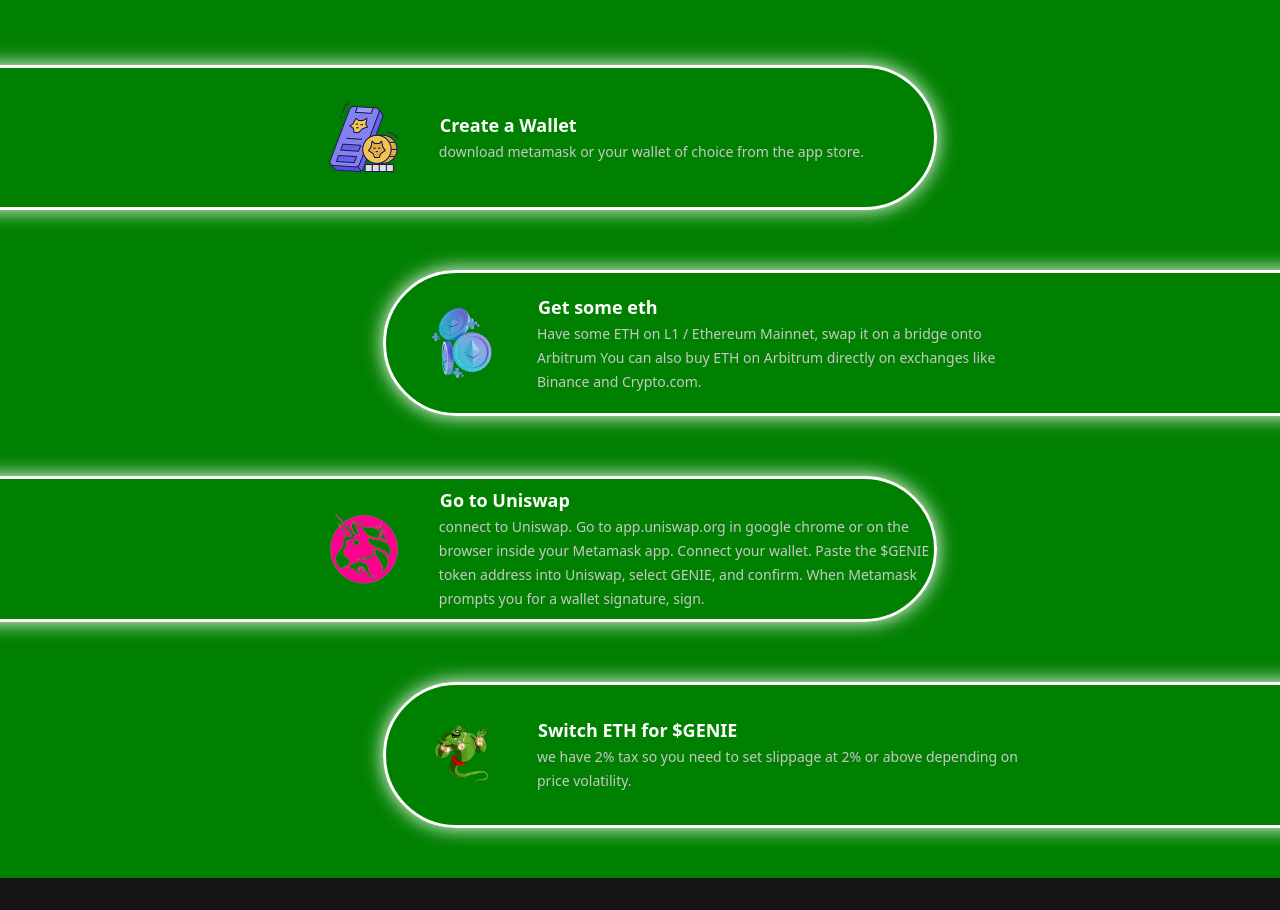
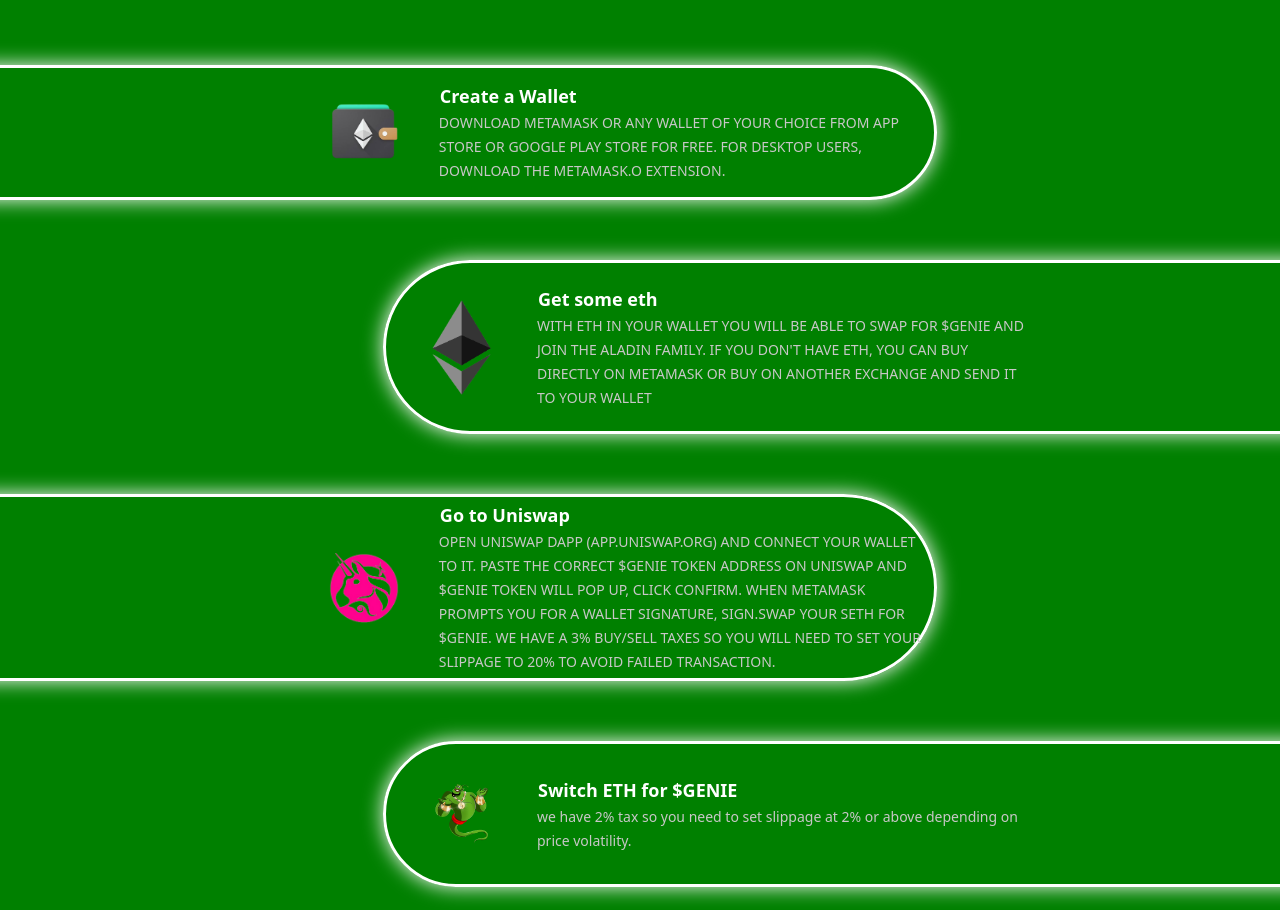
Before and after one commit to Sheriff10/genie, a React (Create React App) app: page / in a window 1280 px wide. Shown: the part 1247-2157 px from the top of the page. Built offline with nearby package versions, Linux system fonts and the light colour scheme.

Commit message:
changed how to buy images icon

```diff
--- a/src/components/how_to_buy.jsx
+++ b/src/components/how_to_buy.jsx
@@ -8,19 +8,19 @@
       htbFunc(
          "h1.png",
          "Create  a Wallet",
-         "download metamask or your wallet of choice from the app store.",
+         "DOWNLOAD METAMASK OR ANY WALLET OF YOUR CHOICE FROM APP STORE OR GOOGLE PLAY STORE FOR FREE. FOR DESKTOP USERS, DOWNLOAD THE METAMASK.O EXTENSION. ",
          "tXn"
       ),
       htbFunc(
          "h2.png",
          "Get some eth",
-         "Have some ETH on L1 / Ethereum Mainnet, swap it on a bridge onto Arbitrum You can also buy ETH on Arbitrum directly on exchanges like Binance and Crypto.com.",
+         "WITH ETH IN YOUR WALLET YOU WILL BE ABLE TO SWAP FOR $GENIE AND JOIN THE ALADIN FAMILY. IF YOU DON'T HAVE ETH, YOU CAN BUY DIRECTLY ON METAMASK OR BUY ON ANOTHER EXCHANGE AND SEND IT TO YOUR WALLET",
          "tXp"
       ),
       htbFunc(
          "h3.png",
          "Go to Uniswap",
-         "connect to Uniswap. Go to app.uniswap.org in google chrome or on the browser inside your Metamask app. Connect your wallet. Paste the $GENIE token address into Uniswap, select GENIE, and confirm. When Metamask prompts you for a wallet signature, sign.",
+         "OPEN UNISWAP DAPP (APP.UNISWAP.ORG) AND CONNECT YOUR WALLET TO IT. PASTE THE CORRECT $GENIE TOKEN ADDRESS ON UNISWAP AND $GENIE TOKEN WILL POP UP, CLICK CONFIRM. WHEN METAMASK PROMPTS YOU FOR A WALLET SIGNATURE, SIGN.SWAP YOUR SETH FOR $GENIE. WE HAVE A 3% BUY/SELL TAXES SO YOU WILL NEED TO SET YOUR SLIPPAGE TO 20% TO AVOID FAILED TRANSACTION.",
          "tXn"
       ),
       htbFunc(
```
Also changed, not shown: public/h1.png, public/h2.png.
